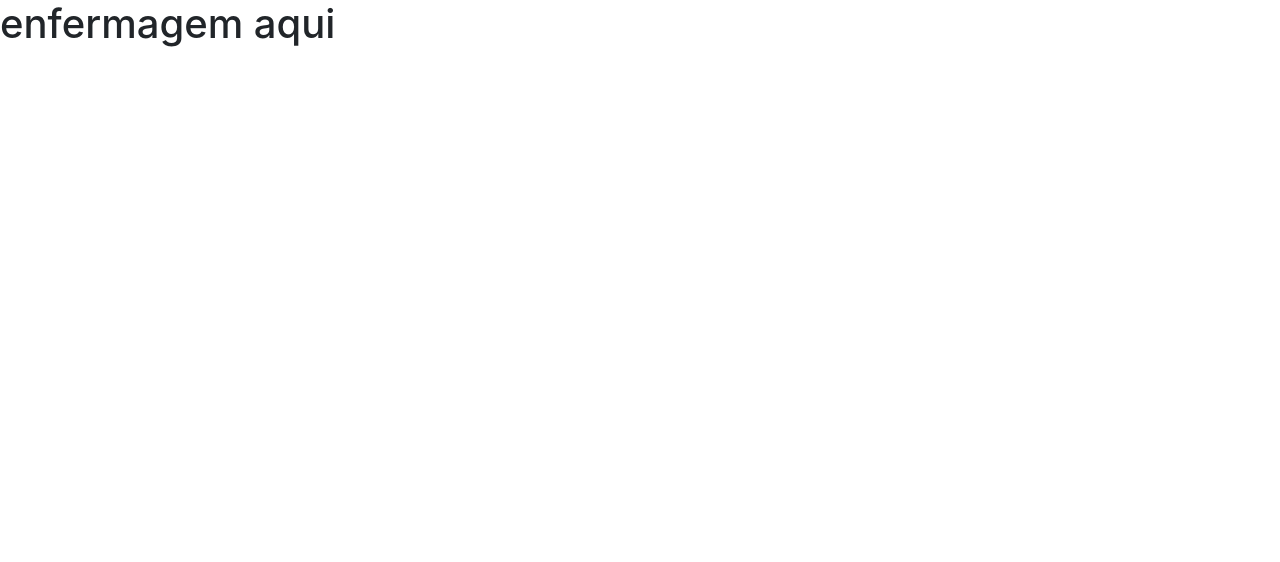
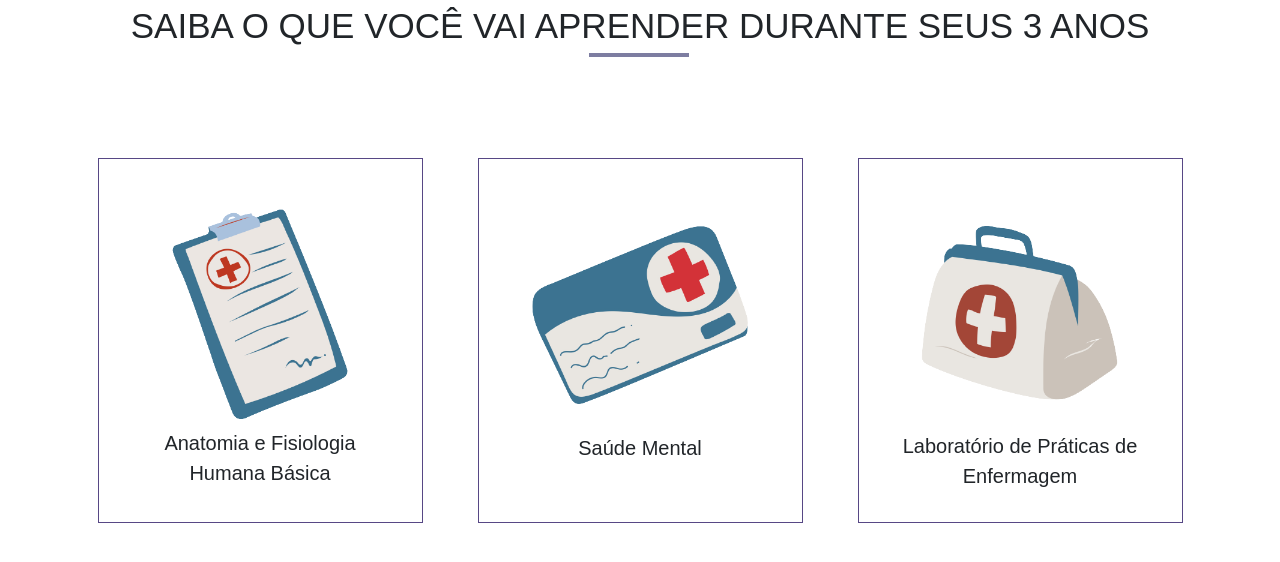
Before and after one commit to Isleyassis/ProjetoSocialOP, a Nuxt app: page /enfermagem in a window 1280 px wide. Shown: the top 562 px of the page. Built offline with nearby package versions, Linux system fonts and the light colour scheme.

Commit message:
feat: adicionado os cards a tela de enfermagem

```diff
--- a/pages/enfermagem.vue
+++ b/pages/enfermagem.vue
@@ -1,5 +1,6 @@
 <template>
     <div>
-        <h1>enfermagem aqui</h1>
+
+       <enfermagem-card />
     </div>
 </template>
```
